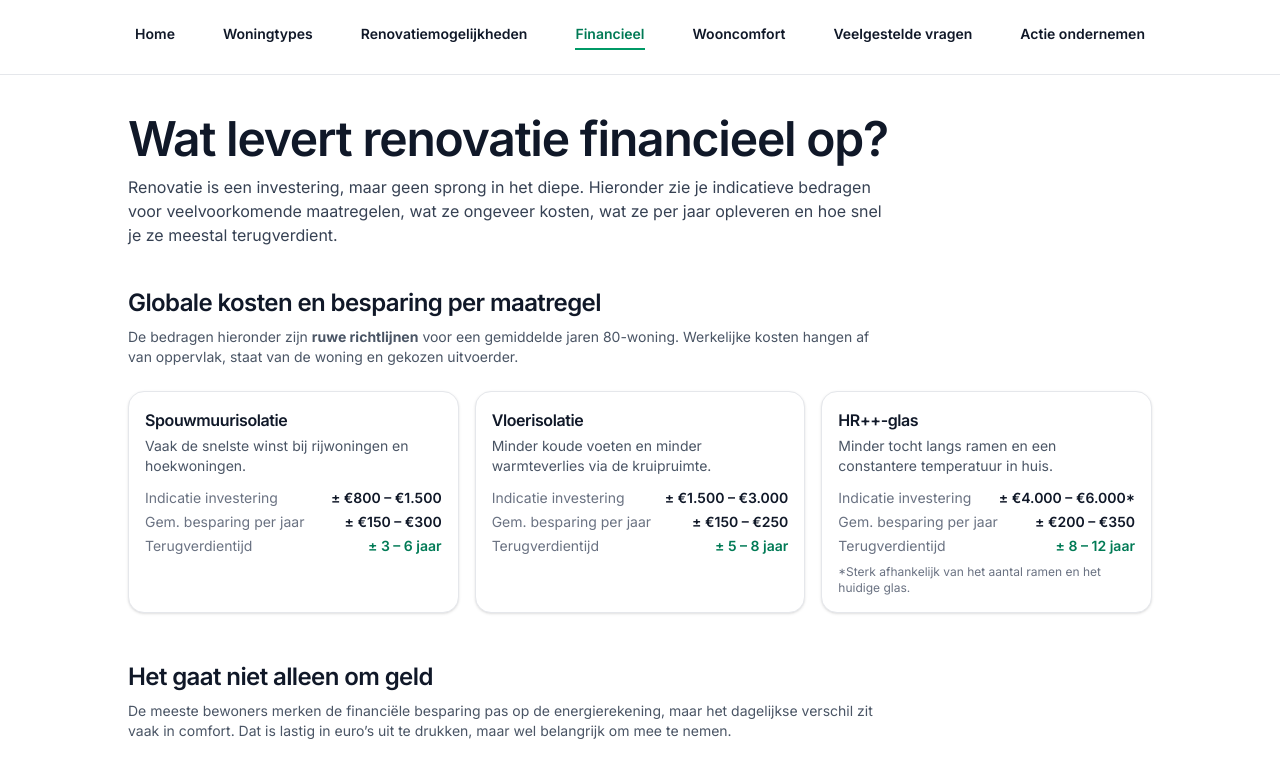
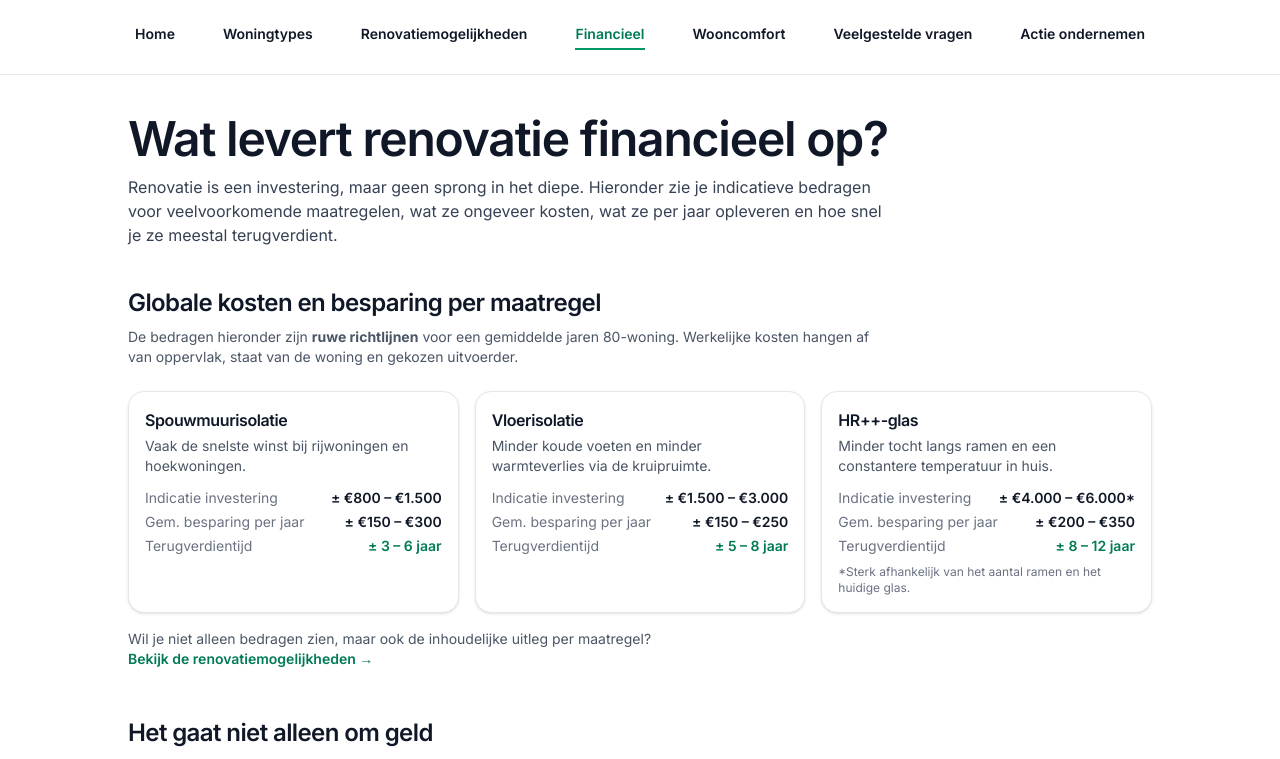
Before and after one commit to tjmichiels/renoveerjewoning, a Next.js app: page /financieel in a window 1280 px wide. Shown: the top 759 px of the page. Built offline with nearby package versions, Linux system fonts and the light colour scheme.

Commit message:
Verwijzing naar renovatiemogelijkheden

```diff
--- a/app/financieel/page.tsx
+++ b/app/financieel/page.tsx
@@ -122,6 +122,17 @@ export default function FinancieelPage() {
                             </article>
                         </div>
                     </section>
+
+                    <p className="mt-4 text-sm text-gray-600 max-w-3xl">
+                        Wil je niet alleen bedragen zien, maar ook de inhoudelijke uitleg per maatregel?<br/>{" "}
+                        <Link
+                            href="/renovatiemogelijkheden"
+                            className="font-semibold text-emerald-700 hover:text-emerald-900"
+                        >
+                            Bekijk de renovatiemogelijkheden →
+                        </Link>
+                    </p>
+
 
                     {/* Sectie: andere voordelen dan alleen geld */}
                     <section className="mt-12">
```
